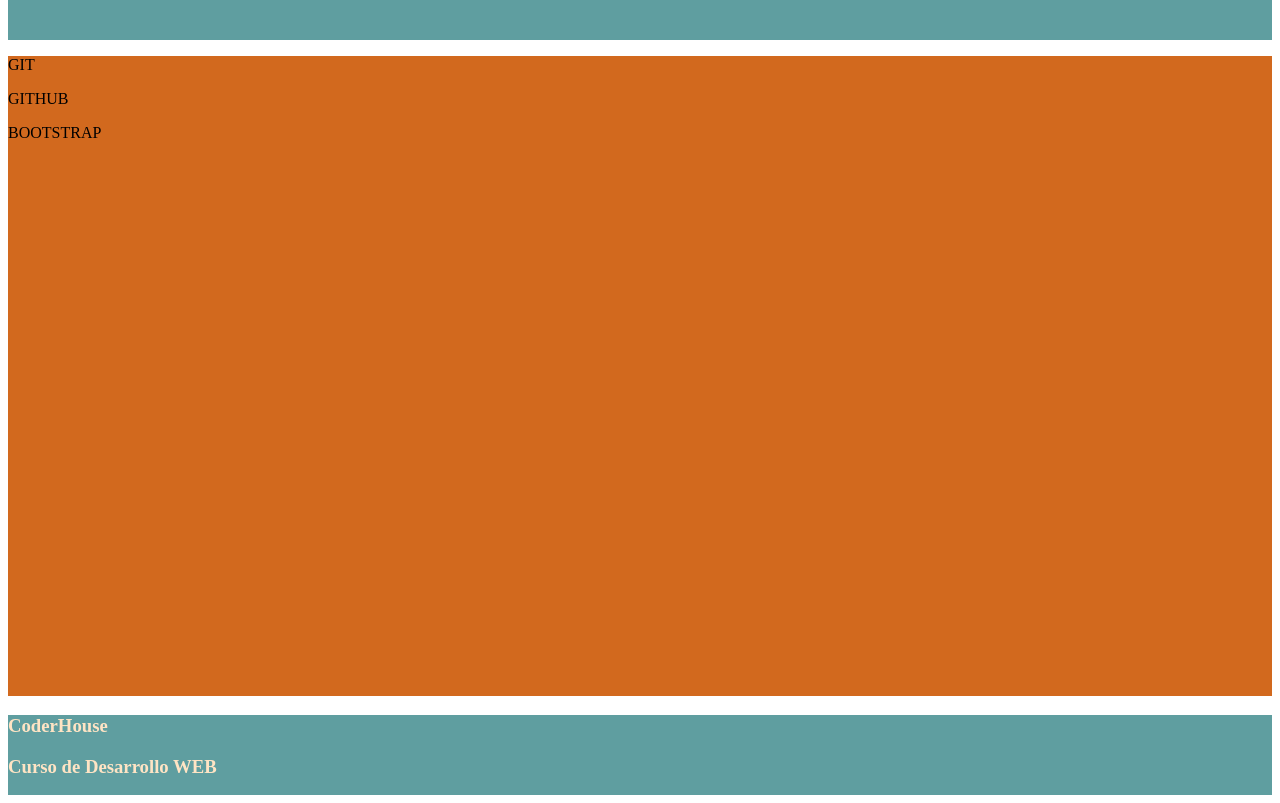
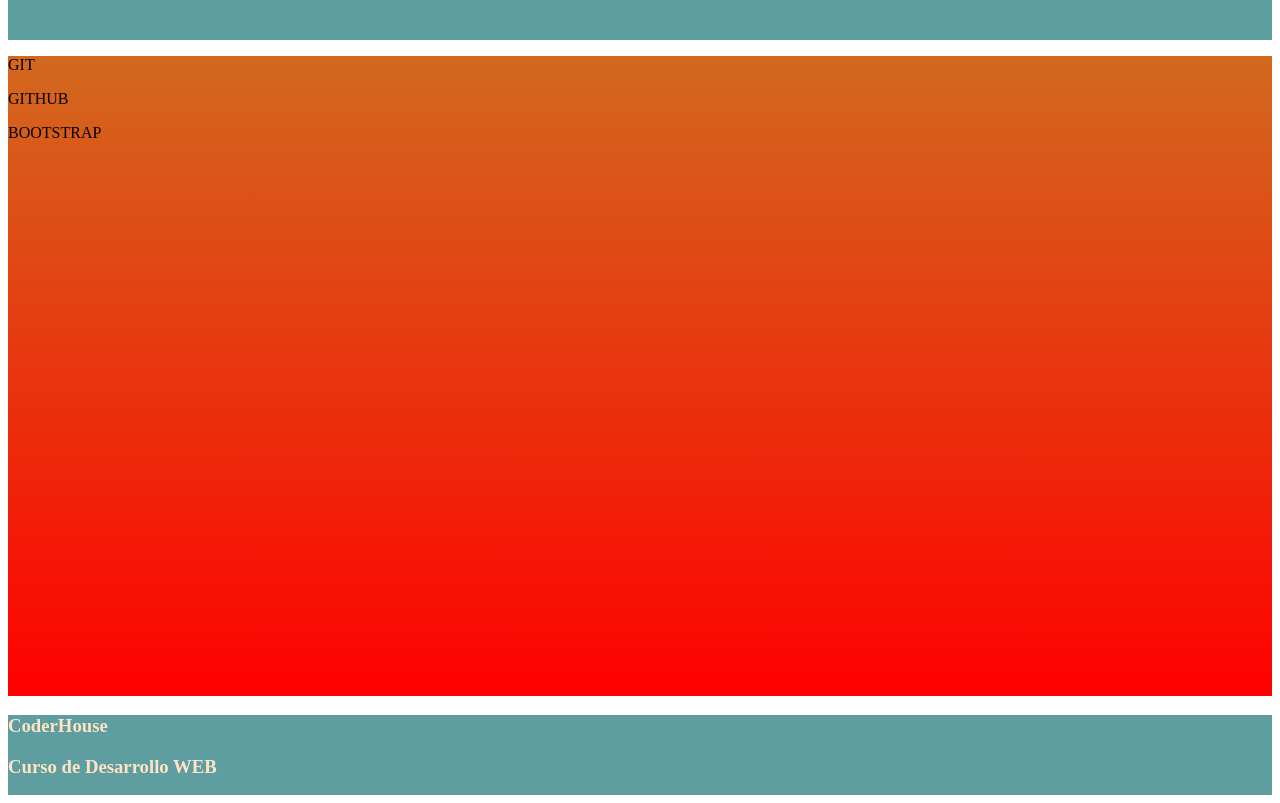
Before and after one commit to Aloshhka/affter-37805, a plain HTML site: page index.html in a window 1280 px wide. Shown: the part 61-864 px from the top of the page. Drawn offline with Linux system fonts and the light colour scheme.

Commit message:
Subiendo ramaNueva

```diff
--- a/css/main.css
+++ b/css/main.css
@@ -4,7 +4,7 @@ header{
 }
 main{
     height: 80vh;
-    background-color: chocolate;
+    background: linear-gradient(chocolate, red);
 }
 footer{
     height: 10vh;
```
